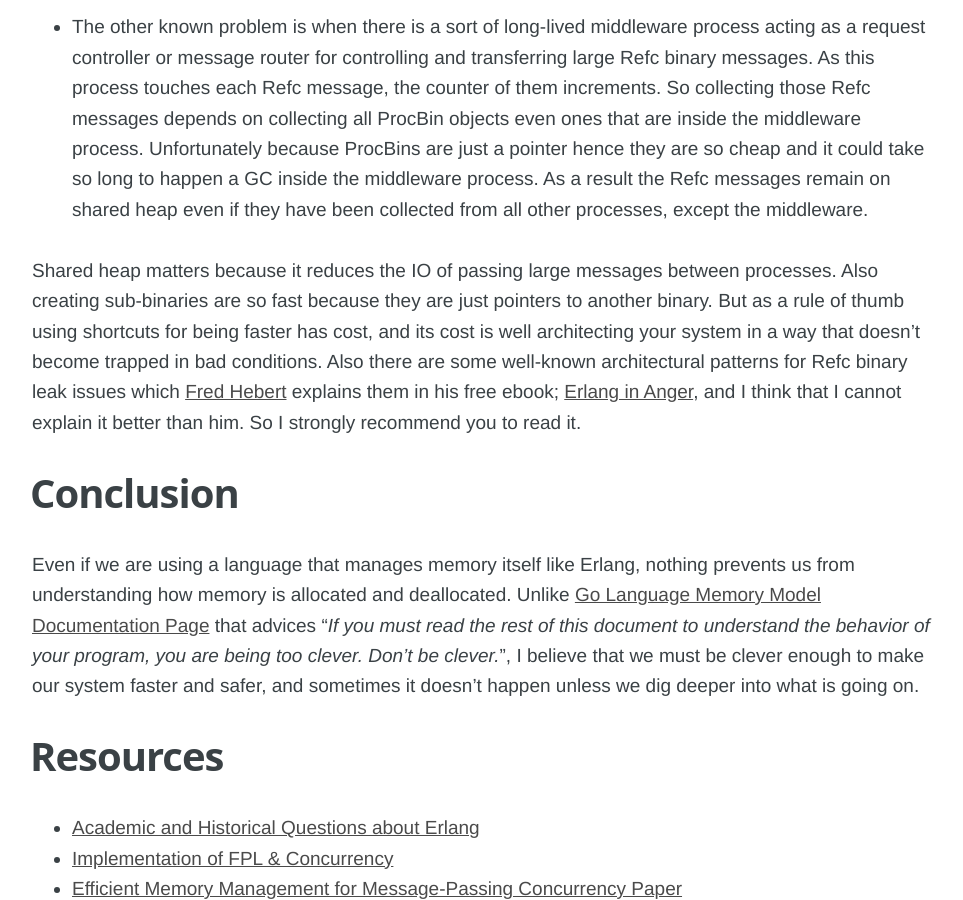
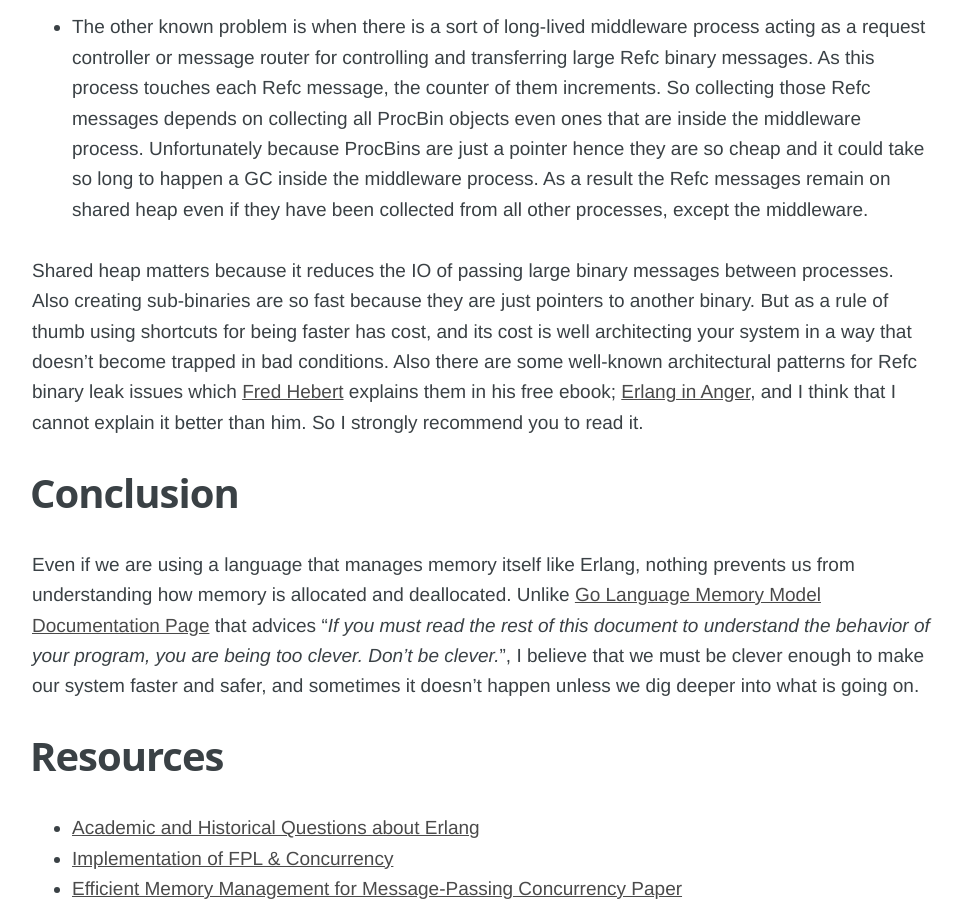
Before and after one commit to hamidreza-s/hamidreza-s.github.io, a Jekyll site: the page built from _posts/2015-08-24-erlang-garbage-collection-details-and-why-it-matters.markdown, in a window 1280 px wide and 900 px high, scrolled down 4162 px. Shown: the whole window, without its empty margins (158-1121 px from the left). Built offline with Jekyll 4.4.1, drawn with Linux system fonts in a browser that asks for light colours; Markdown is read by kramdown in place of the engine named in the settings; some of the changed text lies outside the part shown.

Commit message:
modify erlang GC article

```diff
--- a/_posts/2015-08-24-erlang-garbage-collection-details-and-why-it-matters.markdown
+++ b/_posts/2015-08-24-erlang-garbage-collection-details-and-why-it-matters.markdown
@@ -104,7 +104,7 @@ The GC for shared heap is reference counting. Each object in shared heap (Refc)
 
 * The other known problem is when there is a sort of long-lived middleware process acting as a request controller or message router for controlling and transferring large Refc binary messages. As this process touches each Refc message, the counter of them increments. So collecting those Refc messages depends on collecting all ProcBin objects even ones that are inside the middleware process. Unfortunately because ProcBins are just a pointer hence they are so cheap and it could take so long to happen a GC inside the middleware process. As a result the Refc messages remain on shared heap even if they have been collected from all other processes, except the middleware.
 
-Shared heap matters because it reduces the IO of passing large messages between processes. Also creating sub-binaries are so fast because they are just pointers to another binary. But as a rule of thumb using shortcuts for being faster has cost, and its cost is well architecting your system in a way that doesn't become trapped in bad conditions. Also there are some well-known architectural patterns for Refc binary leak issues which [Fred Hebert](http://ferd.ca/) explains them in his free ebook; [Erlang in Anger](http://www.erlang-in-anger.com/), and I think that I cannot explain it better than him. So I strongly recommend you to read it.
+Shared heap matters because it reduces the IO of passing large binary messages between processes. Also creating sub-binaries are so fast because they are just pointers to another binary. But as a rule of thumb using shortcuts for being faster has cost, and its cost is well architecting your system in a way that doesn't become trapped in bad conditions. Also there are some well-known architectural patterns for Refc binary leak issues which [Fred Hebert](http://ferd.ca/) explains them in his free ebook; [Erlang in Anger](http://www.erlang-in-anger.com/), and I think that I cannot explain it better than him. So I strongly recommend you to read it.
 
 ## Conclusion
 
```
Also changed, not shown: other parts of _posts/2015-08-24-erlang-garbage-collection-details-and-why-it-matters.markdown (+1 -1 lines).
